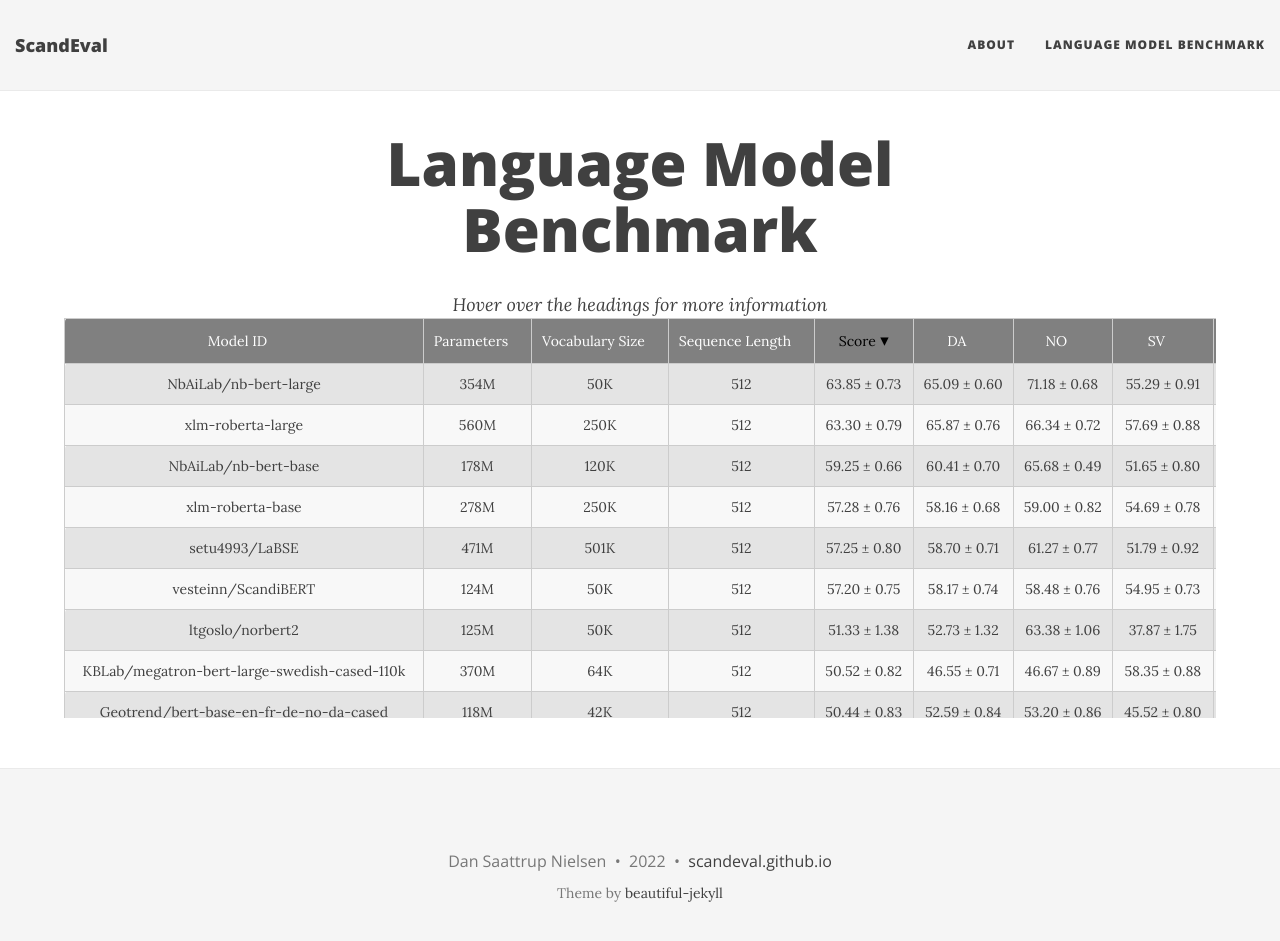
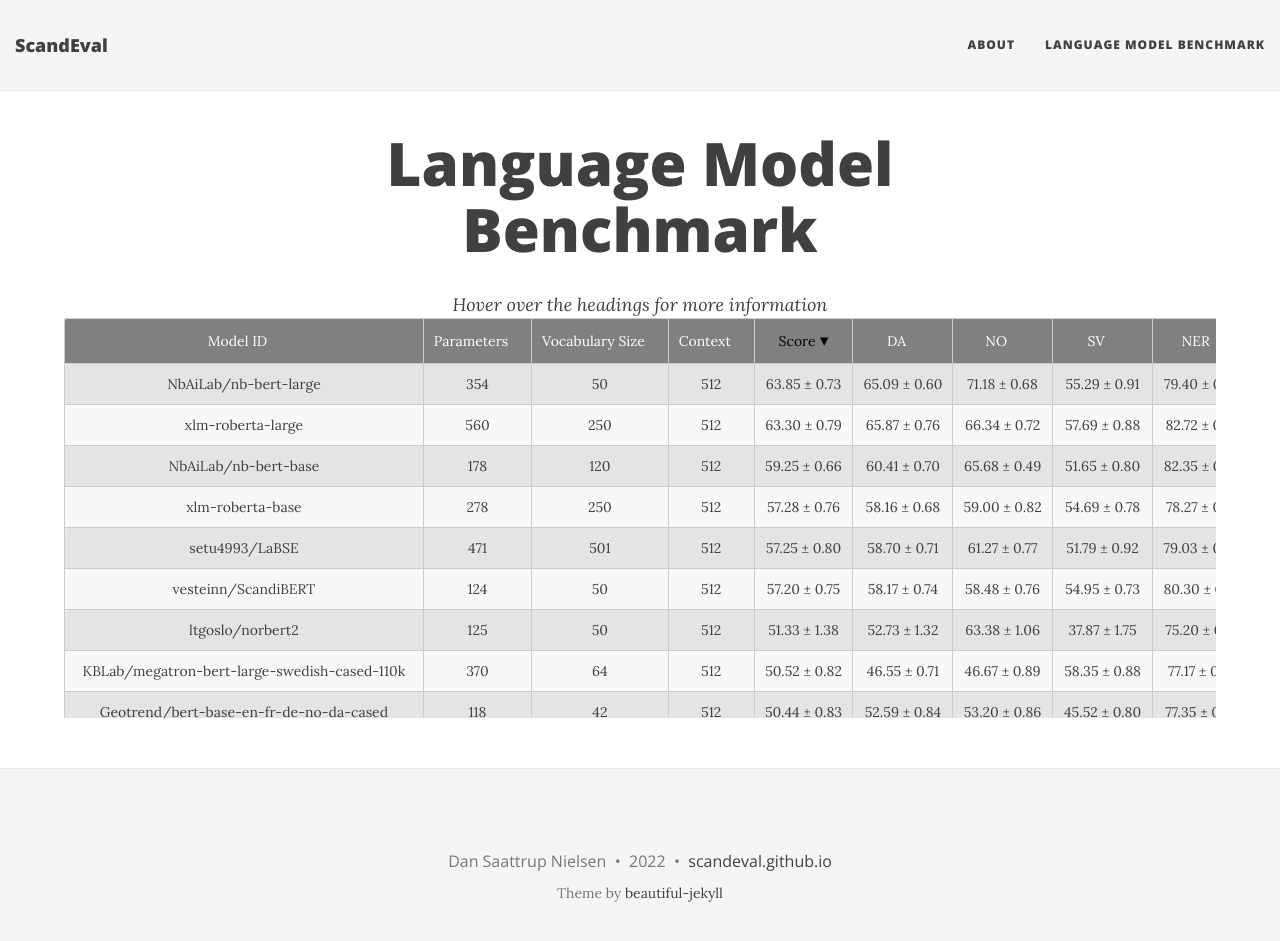
Before and after one commit to ScandEval/scandeval.github.io, a Jekyll site: the page built from language-model-benchmark.md, in a window 1280 px wide and 954 px high. Shown: the top 941 px of the window. Built offline with Jekyll 4.4.1, drawn with Linux system fonts in a browser that asks for light colours; nearby versions of some CDN libraries.

Commit message:
feat: Rename sequence length to context

```diff
--- a/generate_leaderboard.py
+++ b/generate_leaderboard.py
@@ -26,7 +26,7 @@
    <th><span data-toggle="tooltip" data-placement="bottom" data-container="body" title="HuggingFace Hub Model ID">Model ID</span></th>
    <th><span data-toggle="tooltip" data-placement="bottom" data-container="body" title="Number of trainable parameters in the model, in millions">Parameters</span></th>
    <th><span data-toggle="tooltip" data-placement="bottom" data-container="body" title="Number of unique tokens that the model has been trained on, in thousands">Vocabulary size</span></th>
-   <th><span data-toggle="tooltip" data-placement="bottom" data-container="body" title="The maximum amount of tokens the model can process">Sequence length</span></th>
+   <th><span data-toggle="tooltip" data-placement="bottom" data-container="body" title="The maximum amount of tokens the model can process">Context</span></th>
    <th id="score-col"><span data-toggle="tooltip" data-placement="bottom" data-container="body" title="ScandEval score - Mean of the language scores">Score</span></th>
 
    <th><span data-toggle="tooltip" data-placement="bottom" data-container="body" title="Total Danish score - Macro-average across tasks">DA</span></th>
--- a/language-model-benchmark.md
+++ b/language-model-benchmark.md
@@ -11,8 +11,8 @@
   <tr>
    <th><span data-toggle="tooltip" data-placement="bottom" data-container="body" title="HuggingFace Hub Model ID">Model ID</span></th>
    <th><span data-toggle="tooltip" data-placement="bottom" data-container="body" title="Number of trainable parameters in the model, in millions">Parameters</span></th>
-   <th><span data-toggle="tooltip" data-placement="bottom" data-container="body" title="Number of unique tokens that the model has been trained on">Vocabulary size</span></th>
-   <th><span data-toggle="tooltip" data-placement="bottom" data-container="body" title="The maximum amount of tokens the model can process">Sequence length</span></th>
+   <th><span data-toggle="tooltip" data-placement="bottom" data-container="body" title="Number of unique tokens that the model has been trained on, in thousands">Vocabulary size</span></th>
+   <th><span data-toggle="tooltip" data-placement="bottom" data-container="body" title="The maximum amount of tokens the model can process">Context</span></th>
    <th id="score-col"><span data-toggle="tooltip" data-placement="bottom" data-container="body" title="ScandEval score - Mean of the language scores">Score</span></th>
 
    <th><span data-toggle="tooltip" data-placement="bottom" data-container="body" title="Total Danish score - Macro-average across tasks">DA</span></th>
@@ -45,8 +45,8 @@
  <tbody>
   <tr>
    <td>KBLab/bert-base-swedish-cased-new</td> <!-- Model ID -->
-   <td class="num_model_parameters">135M</td> <!-- Number of trainable parameters -->
-   <td class="vocabulary_size">64K</td> <!-- Size of the model's vocabulary -->
+   <td class="num_model_parameters">135</td> <!-- Number of trainable parameters -->
+   <td class="vocabulary_size">64</td> <!-- Size of the model's vocabulary -->
    <td class="max_sequence_length">512</td> <!-- Maximum sequence length of the model-->
    <td class="score"></td> <!-- ScandEval score -->
    <td class="da-score"></td> <!-- Danish score -->
@@ -73,8 +73,8 @@
   </tr>
   <tr>
    <td>3ebdola/Dialectal-Arabic-XLM-R-Base</td> <!-- Model ID -->
-   <td class="num_model_parameters">278M</td> <!-- Number of trainable parameters -->
-   <td class="vocabulary_size">250K</td> <!-- Size of the model's vocabulary -->
+   <td class="num_model_parameters">278</td> <!-- Number of trainable parameters -->
+   <td class="vocabulary_size">250</td> <!-- Size of the model's vocabulary -->
    <td class="max_sequence_length">512</td> <!-- Maximum sequence length of the model-->
    <td class="score"></td> <!-- ScandEval score -->
    <td class="da-score"></td> <!-- Danish score -->
@@ -101,8 +101,8 @@
   </tr>
   <tr>
    <td>sarnikowski/electra-small-generator-da-256-cased</td> <!-- Model ID -->
-   <td class="num_model_parameters">4M</td> <!-- Number of trainable parameters -->
-   <td class="vocabulary_size">29K</td> <!-- Size of the model's vocabulary -->
+   <td class="num_model_parameters">4</td> <!-- Number of trainable parameters -->
+   <td class="vocabulary_size">29</td> <!-- Size of the model's vocabulary -->
    <td class="max_sequence_length">512</td> <!-- Maximum sequence length of the model-->
    <td class="score"></td> <!-- ScandEval score -->
    <td class="da-score"></td> <!-- Danish score -->
@@ -129,8 +129,8 @@
   </tr>
   <tr>
    <td>Geotrend/distilbert-base-no-cased</td> <!-- Model ID -->
-   <td class="num_model_parameters">61M</td> <!-- Number of trainable parameters -->
-   <td class="vocabulary_size">23K</td> <!-- Size of the model's vocabulary -->
+   <td class="num_model_parameters">61</td> <!-- Number of trainable parameters -->
+   <td class="vocabulary_size">23</td> <!-- Size of the model's vocabulary -->
    <td class="max_sequence_length">512</td> <!-- Maximum sequence length of the model-->
    <td class="score"></td> <!-- ScandEval score -->
    <td class="da-score"></td> <!-- Danish score -->
@@ -157,8 +157,8 @@
   </tr>
   <tr>
    <td>ltgoslo/norbert2</td> <!-- Model ID -->
-   <td class="num_model_parameters">125M</td> <!-- Number of trainable parameters -->
-   <td class="vocabulary_size">50K</td> <!-- Size of the model's vocabulary -->
+   <td class="num_model_parameters">125</td> <!-- Number of trainable parameters -->
+   <td class="vocabulary_size">50</td> <!-- Size of the model's vocabulary -->
    <td class="max_sequence_length">512</td> <!-- Maximum sequence length of the model-->
    <td class="score"></td> <!-- ScandEval score -->
    <td class="da-score"></td> <!-- Danish score -->
@@ -185,8 +185,8 @@
   </tr>
   <tr>
    <td>KBLab/megatron-bert-base-swedish-cased-125k</td> <!-- Model ID -->
-   <td class="num_model_parameters">135M</td> <!-- Number of trainable parameters -->
-   <td class="vocabulary_size">64K</td> <!-- Size of the model's vocabulary -->
+   <td class="num_model_parameters">135</td> <!-- Number of trainable parameters -->
+   <td class="vocabulary_size">64</td> <!-- Size of the model's vocabulary -->
    <td class="max_sequence_length">512</td> <!-- Maximum sequence length of the model-->
    <td class="score"></td> <!-- ScandEval score -->
    <td class="da-score"></td> <!-- Danish score -->
@@ -213,8 +213,8 @@
   </tr>
   <tr>
    <td>Geotrend/distilbert-base-da-cased</td> <!-- Model ID -->
-   <td class="num_model_parameters">61M</td> <!-- Number of trainable parameters -->
-   <td class="vocabulary_size">23K</td> <!-- Size of the model's vocabulary -->
+   <td class="num_model_parameters">61</td> <!-- Number of trainable parameters -->
+   <td class="vocabulary_size">23</td> <!-- Size of the model's vocabulary -->
    <td class="max_sequence_length">512</td> <!-- Maximum sequence length of the model-->
    <td class="score"></td> <!-- ScandEval score -->
    <td class="da-score"></td> <!-- Danish score -->
@@ -241,8 +241,8 @@
   </tr>
   <tr>
    <td>RabotaRu/HRBert-mini</td> <!-- Model ID -->
-   <td class="num_model_parameters">80M</td> <!-- Number of trainable parameters -->
-   <td class="vocabulary_size">200K</td> <!-- Size of the model's vocabulary -->
+   <td class="num_model_parameters">80</td> <!-- Number of trainable parameters -->
+   <td class="vocabulary_size">200</td> <!-- Size of the model's vocabulary -->
    <td class="max_sequence_length">512</td> <!-- Maximum sequence length of the model-->
    <td class="score"></td> <!-- ScandEval score -->
    <td class="da-score"></td> <!-- Danish score -->
@@ -269,8 +269,8 @@
   </tr>
   <tr>
    <td>Geotrend/bert-base-25lang-cased</td> <!-- Model ID -->
-   <td class="num_model_parameters">151M</td> <!-- Number of trainable parameters -->
-   <td class="vocabulary_size">85K</td> <!-- Size of the model's vocabulary -->
+   <td class="num_model_parameters">151</td> <!-- Number of trainable parameters -->
+   <td class="vocabulary_size">85</td> <!-- Size of the model's vocabulary -->
    <td class="max_sequence_length">512</td> <!-- Maximum sequence length of the model-->
    <td class="score"></td> <!-- ScandEval score -->
    <td class="da-score"></td> <!-- Danish score -->
@@ -297,8 +297,8 @@
   </tr>
   <tr>
    <td>Geotrend/bert-base-en-fr-de-no-da-cased</td> <!-- Model ID -->
-   <td class="num_model_parameters">118M</td> <!-- Number of trainable parameters -->
-   <td class="vocabulary_size">42K</td> <!-- Size of the model's vocabulary -->
+   <td class="num_model_parameters">118</td> <!-- Number of trainable parameters -->
+   <td class="vocabulary_size">42</td> <!-- Size of the model's vocabulary -->
    <td class="max_sequence_length">512</td> <!-- Maximum sequence length of the model-->
    <td class="score"></td> <!-- ScandEval score -->
    <td class="da-score"></td> <!-- Danish score -->
@@ -325,8 +325,8 @@
   </tr>
   <tr>
    <td>KBLab/albert-base-swedish-cased-alpha</td> <!-- Model ID -->
-   <td class="num_model_parameters">14M</td> <!-- Number of trainable parameters -->
-   <td class="vocabulary_size">50K</td> <!-- Size of the model's vocabulary -->
+   <td class="num_model_parameters">14</td> <!-- Number of trainable parameters -->
+   <td class="vocabulary_size">50</td> <!-- Size of the model's vocabulary -->
    <td class="max_sequence_length">512</td> <!-- Maximum sequence length of the model-->
    <td class="score"></td> <!-- ScandEval score -->
    <td class="da-score"></td> <!-- Danish score -->
@@ -353,8 +353,8 @@
   </tr>
   <tr>
    <td>Addedk/mbert-swedish-distilled-cased</td> <!-- Model ID -->
-   <td class="num_model_parameters">135M</td> <!-- Number of trainable parameters -->
-   <td class="vocabulary_size">120K</td> <!-- Size of the model's vocabulary -->
+   <td class="num_model_parameters">135</td> <!-- Number of trainable parameters -->
+   <td class="vocabulary_size">120</td> <!-- Size of the model's vocabulary -->
    <td class="max_sequence_length">512</td> <!-- Maximum sequence length of the model-->
    <td class="score"></td> <!-- ScandEval score -->
    <td class="da-score"></td> <!-- Danish score -->
@@ -381,8 +381,8 @@
   </tr>
   <tr>
    <td>Geotrend/bert-base-en-da-cased</td> <!-- Model ID -->
-   <td class="num_model_parameters">111M</td> <!-- Number of trainable parameters -->
-   <td class="vocabulary_size">33K</td> <!-- Size of the model's vocabulary -->
+   <td class="num_model_parameters">111</td> <!-- Number of trainable parameters -->
+   <td class="vocabulary_size">33</td> <!-- Size of the model's vocabulary -->
    <td class="max_sequence_length">512</td> <!-- Maximum sequence length of the model-->
    <td class="score"></td> <!-- ScandEval score -->
    <td class="da-score"></td> <!-- Danish score -->
@@ -409,8 +409,8 @@
   </tr>
   <tr>
    <td>Geotrend/distilbert-base-25lang-cased</td> <!-- Model ID -->
-   <td class="num_model_parameters">109M</td> <!-- Number of trainable parameters -->
-   <td class="vocabulary_size">85K</td> <!-- Size of the model's vocabulary -->
+   <td class="num_model_parameters">109</td> <!-- Number of trainable parameters -->
+   <td class="vocabulary_size">85</td> <!-- Size of the model's vocabulary -->
    <td class="max_sequence_length">512</td> <!-- Maximum sequence length of the model-->
    <td class="score"></td> <!-- ScandEval score -->
    <td class="da-score"></td> <!-- Danish score -->
@@ -437,8 +437,8 @@
   </tr>
   <tr>
    <td>fresh-xlmr-base</td> <!-- Model ID -->
-   <td class="num_model_parameters">278M</td> <!-- Number of trainable parameters -->
-   <td class="vocabulary_size">250K</td> <!-- Size of the model's vocabulary -->
+   <td class="num_model_parameters">278</td> <!-- Number of trainable parameters -->
+   <td class="vocabulary_size">250</td> <!-- Size of the model's vocabulary -->
    <td class="max_sequence_length">512</td> <!-- Maximum sequence length of the model-->
    <td class="score"></td> <!-- ScandEval score -->
    <td class="da-score"></td> <!-- Danish score -->
@@ -465,8 +465,8 @@
   </tr>
   <tr>
    <td>distilbert-base-multilingual-cased</td> <!-- Model ID -->
-   <td class="num_model_parameters">135M</td> <!-- Number of trainable parameters -->
-   <td class="vocabulary_size">120K</td> <!-- Size of the model's vocabulary -->
+   <td class="num_model_parameters">135</td> <!-- Number of trainable parameters -->
+   <td class="vocabulary_size">120</td> <!-- Size of the model's vocabulary -->
    <td class="max_sequence_length">512</td> <!-- Maximum sequence length of the model-->
    <td class="score"></td> <!-- ScandEval score -->
    <td class="da-score"></td> <!-- Danish score -->
@@ -493,8 +493,8 @@
   </tr>
   <tr>
    <td>Maltehb/danish-bert-botxo</td> <!-- Model ID -->
-   <td class="num_model_parameters">111M</td> <!-- Number of trainable parameters -->
-   <td class="vocabulary_size">32K</td> <!-- Size of the model's vocabulary -->
+   <td class="num_model_parameters">111</td> <!-- Number of trainable parameters -->
+   <td class="vocabulary_size">32</td> <!-- Size of the model's vocabulary -->
    <td class="max_sequence_length">512</td> <!-- Maximum sequence length of the model-->
    <td class="score"></td> <!-- ScandEval score -->
    <td class="da-score"></td> <!-- Danish score -->
@@ -521,8 +521,8 @@
   </tr>
   <tr>
    <td>microsoft/xlm-align-base</td> <!-- Model ID -->
-   <td class="num_model_parameters">278M</td> <!-- Number of trainable parameters -->
-   <td class="vocabulary_size">250K</td> <!-- Size of the model's vocabulary -->
+   <td class="num_model_parameters">278</td> <!-- Number of trainable parameters -->
+   <td class="vocabulary_size">250</td> <!-- Size of the model's vocabulary -->
    <td class="max_sequence_length">512</td> <!-- Maximum sequence length of the model-->
    <td class="score"></td> <!-- ScandEval score -->
    <td class="da-score"></td> <!-- Danish score -->
@@ -549,8 +549,8 @@
   </tr>
   <tr>
    <td>Geotrend/distilbert-base-en-da-cased</td> <!-- Model ID -->
-   <td class="num_model_parameters">69M</td> <!-- Number of trainable parameters -->
-   <td class="vocabulary_size">33K</td> <!-- Size of the model's vocabulary -->
+   <td class="num_model_parameters">69</td> <!-- Number of trainable parameters -->
+   <td class="vocabulary_size">33</td> <!-- Size of the model's vocabulary -->
    <td class="max_sequence_length">512</td> <!-- Maximum sequence length of the model-->
    <td class="score"></td> <!-- ScandEval score -->
    <td class="da-score"></td> <!-- Danish score -->
@@ -577,8 +577,8 @@
   </tr>
   <tr>
    <td>Geotrend/bert-base-da-cased</td> <!-- Model ID -->
-   <td class="num_model_parameters">104M</td> <!-- Number of trainable parameters -->
-   <td class="vocabulary_size">23K</td> <!-- Size of the model's vocabulary -->
+   <td class="num_model_parameters">104</td> <!-- Number of trainable parameters -->
+   <td class="vocabulary_size">23</td> <!-- Size of the model's vocabulary -->
    <td class="max_sequence_length">512</td> <!-- Maximum sequence length of the model-->
    <td class="score"></td> <!-- ScandEval score -->
    <td class="da-score"></td> <!-- Danish score -->
@@ -605,8 +605,8 @@
   </tr>
   <tr>
    <td>NbAiLab/nb-bert-large</td> <!-- Model ID -->
-   <td class="num_model_parameters">354M</td> <!-- Number of trainable parameters -->
-   <td class="vocabulary_size">50K</td> <!-- Size of the model's vocabulary -->
+   <td class="num_model_parameters">354</td> <!-- Number of trainable parameters -->
+   <td class="vocabulary_size">50</td> <!-- Size of the model's vocabulary -->
    <td class="max_sequence_length">512</td> <!-- Maximum sequence length of the model-->
    <td class="score"></td> <!-- ScandEval score -->
    <td class="da-score"></td> <!-- Danish score -->
@@ -633,8 +633,8 @@
   </tr>
   <tr>
    <td>NbAiLab/nb-bert-base</td> <!-- Model ID -->
-   <td class="num_model_parameters">178M</td> <!-- Number of trainable parameters -->
-   <td class="vocabulary_size">120K</td> <!-- Size of the model's vocabulary -->
+   <td class="num_model_parameters">178</td> <!-- Number of trainable parameters -->
+   <td class="vocabulary_size">120</td> <!-- Size of the model's vocabulary -->
    <td class="max_sequence_length">512</td> <!-- Maximum sequence length of the model-->
    <td class="score"></td> <!-- ScandEval score -->
    <td class="da-score"></td> <!-- Danish score -->
@@ -661,8 +661,8 @@
   </tr>
   <tr>
    <td>xlm-roberta-base</td> <!-- Model ID -->
-   <td class="num_model_parameters">278M</td> <!-- Number of trainable parameters -->
-   <td class="vocabulary_size">250K</td> <!-- Size of the model's vocabulary -->
+   <td class="num_model_parameters">278</td> <!-- Number of trainable parameters -->
+   <td class="vocabulary_size">250</td> <!-- Size of the model's vocabulary -->
    <td class="max_sequence_length">512</td> <!-- Maximum sequence length of the model-->
    <td class="score"></td> <!-- ScandEval score -->
    <td class="da-score"></td> <!-- Danish score -->
@@ -689,8 +689,8 @@
   </tr>
   <tr>
    <td>xlm-roberta-large</td> <!-- Model ID -->
-   <td class="num_model_parameters">560M</td> <!-- Number of trainable parameters -->
-   <td class="vocabulary_size">250K</td> <!-- Size of the model's vocabulary -->
+   <td class="num_model_parameters">560</td> <!-- Number of trainable parameters -->
+   <td class="vocabulary_size">250</td> <!-- Size of the model's vocabulary -->
    <td class="max_sequence_length">512</td> <!-- Maximum sequence length of the model-->
    <td class="score"></td> <!-- ScandEval score -->
    <td class="da-score"></td> <!-- Danish score -->
@@ -717,8 +717,8 @@
   </tr>
   <tr>
    <td>Maltehb/aelaectra-danish-electra-small-cased</td> <!-- Model ID -->
-   <td class="num_model_parameters">14M</td> <!-- Number of trainable parameters -->
-   <td class="vocabulary_size">32K</td> <!-- Size of the model's vocabulary -->
+   <td class="num_model_parameters">14</td> <!-- Number of trainable parameters -->
+   <td class="vocabulary_size">32</td> <!-- Size of the model's vocabulary -->
    <td class="max_sequence_length">128</td> <!-- Maximum sequence length of the model-->
    <td class="score"></td> <!-- ScandEval score -->
    <td class="da-score"></td> <!-- Danish score -->
@@ -745,8 +745,8 @@
   </tr>
   <tr>
    <td>Maltehb/aelaectra-danish-electra-small-uncased</td> <!-- Model ID -->
-   <td class="num_model_parameters">14M</td> <!-- Number of trainable parameters -->
-   <td class="vocabulary_size">32K</td> <!-- Size of the model's vocabulary -->
+   <td class="num_model_parameters">14</td> <!-- Number of trainable parameters -->
+   <td class="vocabulary_size">32</td> <!-- Size of the model's vocabulary -->
    <td class="max_sequence_length">128</td> <!-- Maximum sequence length of the model-->
    <td class="score"></td> <!-- ScandEval score -->
    <td class="da-score"></td> <!-- Danish score -->
@@ -773,8 +773,8 @@
   </tr>
   <tr>
    <td>flax-community/roberta-base-danish</td> <!-- Model ID -->
-   <td class="num_model_parameters">125M</td> <!-- Number of trainable parameters -->
-   <td class="vocabulary_size">50K</td> <!-- Size of the model's vocabulary -->
+   <td class="num_model_parameters">125</td> <!-- Number of trainable parameters -->
+   <td class="vocabulary_size">50</td> <!-- Size of the model's vocabulary -->
    <td class="max_sequence_length">512</td> <!-- Maximum sequence length of the model-->
    <td class="score"></td> <!-- ScandEval score -->
    <td class="da-score"></td> <!-- Danish score -->
@@ -801,8 +801,8 @@
   </tr>
   <tr>
    <td>KB/bert-base-swedish-cased</td> <!-- Model ID -->
-   <td class="num_model_parameters">125M</td> <!-- Number of trainable parameters -->
-   <td class="vocabulary_size">50K</td> <!-- Size of the model's vocabulary -->
+   <td class="num_model_parameters">125</td> <!-- Number of trainable parameters -->
+   <td class="vocabulary_size">50</td> <!-- Size of the model's vocabulary -->
    <td class="max_sequence_length">512</td> <!-- Maximum sequence length of the model-->
    <td class="score"></td> <!-- ScandEval score -->
    <td class="da-score"></td> <!-- Danish score -->
@@ -829,8 +829,8 @@
   </tr>
   <tr>
    <td>vesteinn/ScandiBERT</td> <!-- Model ID -->
-   <td class="num_model_parameters">124M</td> <!-- Number of trainable parameters -->
-   <td class="vocabulary_size">50K</td> <!-- Size of the model's vocabulary -->
+   <td class="num_model_parameters">124</td> <!-- Number of trainable parameters -->
+   <td class="vocabulary_size">50</td> <!-- Size of the model's vocabulary -->
    <td class="max_sequence_length">512</td> <!-- Maximum sequence length of the model-->
    <td class="score"></td> <!-- ScandEval score -->
    <td class="da-score"></td> <!-- Danish score -->
@@ -857,8 +857,8 @@
   </tr>
   <tr>
    <td>setu4993/LaBSE</td> <!-- Model ID -->
-   <td class="num_model_parameters">471M</td> <!-- Number of trainable parameters -->
-   <td class="vocabulary_size">501K</td> <!-- Size of the model's vocabulary -->
+   <td class="num_model_parameters">471</td> <!-- Number of trainable parameters -->
+   <td class="vocabulary_size">501</td> <!-- Size of the model's vocabulary -->
    <td class="max_sequence_length">512</td> <!-- Maximum sequence length of the model-->
    <td class="score"></td> <!-- ScandEval score -->
    <td class="da-score"></td> <!-- Danish score -->
@@ -885,8 +885,8 @@
   </tr>
   <tr>
    <td>cardiffnlp/twitter-xlm-roberta-base</td> <!-- Model ID -->
-   <td class="num_model_parameters">278M</td> <!-- Number of trainable parameters -->
-   <td class="vocabulary_size">250K</td> <!-- Size of the model's vocabulary -->
+   <td class="num_model_parameters">278</td> <!-- Number of trainable parameters -->
+   <td class="vocabulary_size">250</td> <!-- Size of the model's vocabulary -->
    <td class="max_sequence_length">512</td> <!-- Maximum sequence length of the model-->
    <td class="score"></td> <!-- ScandEval score -->
    <td class="da-score"></td> <!-- Danish score -->
@@ -913,8 +913,8 @@
   </tr>
   <tr>
    <td>jonfd/electra-small-nordic</td> <!-- Model ID -->
-   <td class="num_model_parameters">22M</td> <!-- Number of trainable parameters -->
-   <td class="vocabulary_size">96K</td> <!-- Size of the model's vocabulary -->
+   <td class="num_model_parameters">22</td> <!-- Number of trainable parameters -->
+   <td class="vocabulary_size">96</td> <!-- Size of the model's vocabulary -->
    <td class="max_sequence_length">128</td> <!-- Maximum sequence length of the model-->
    <td class="score"></td> <!-- ScandEval score -->
    <td class="da-score"></td> <!-- Danish score -->
@@ -941,8 +941,8 @@
   </tr>
   <tr>
    <td>bert-base-multilingual-cased</td> <!-- Model ID -->
-   <td class="num_model_parameters">178M</td> <!-- Number of trainable parameters -->
-   <td class="vocabulary_size">120K</td> <!-- Size of the model's vocabulary -->
+   <td class="num_model_parameters">178</td> <!-- Number of trainable parameters -->
+   <td class="vocabulary_size">120</td> <!-- Size of the model's vocabulary -->
    <td class="max_sequence_length">512</td> <!-- Maximum sequence length of the model-->
    <td class="score"></td> <!-- ScandEval score -->
    <td class="da-score"></td> <!-- Danish score -->
@@ -969,8 +969,8 @@
   </tr>
   <tr>
    <td>Geotrend/bert-base-no-cased</td> <!-- Model ID -->
-   <td class="num_model_parameters">104M</td> <!-- Number of trainable parameters -->
-   <td class="vocabulary_size">23K</td> <!-- Size of the model's vocabulary -->
+   <td class="num_model_parameters">104</td> <!-- Number of trainable parameters -->
+   <td class="vocabulary_size">23</td> <!-- Size of the model's vocabulary -->
    <td class="max_sequence_length">512</td> <!-- Maximum sequence length of the model-->
    <td class="score"></td> <!-- ScandEval score -->
    <td class="da-score"></td> <!-- Danish score -->
@@ -997,8 +997,8 @@
   </tr>
   <tr>
    <td>KBLab/megatron-bert-large-swedish-cased-110k</td> <!-- Model ID -->
-   <td class="num_model_parameters">370M</td> <!-- Number of trainable parameters -->
-   <td class="vocabulary_size">64K</td> <!-- Size of the model's vocabulary -->
+   <td class="num_model_parameters">370</td> <!-- Number of trainable parameters -->
+   <td class="vocabulary_size">64</td> <!-- Size of the model's vocabulary -->
    <td class="max_sequence_length">512</td> <!-- Maximum sequence length of the model-->
    <td class="score"></td> <!-- ScandEval score -->
    <td class="da-score"></td> <!-- Danish score -->
```
